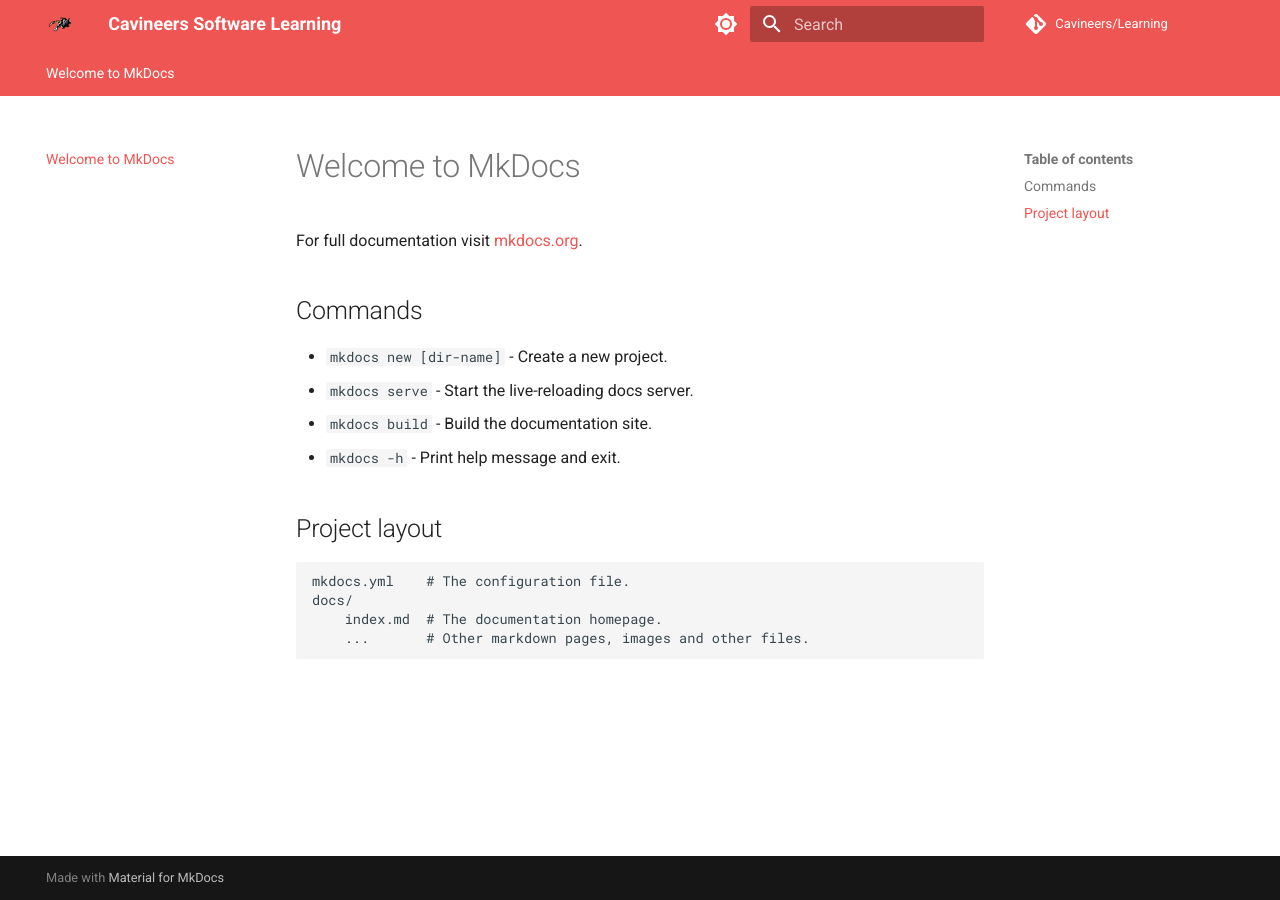
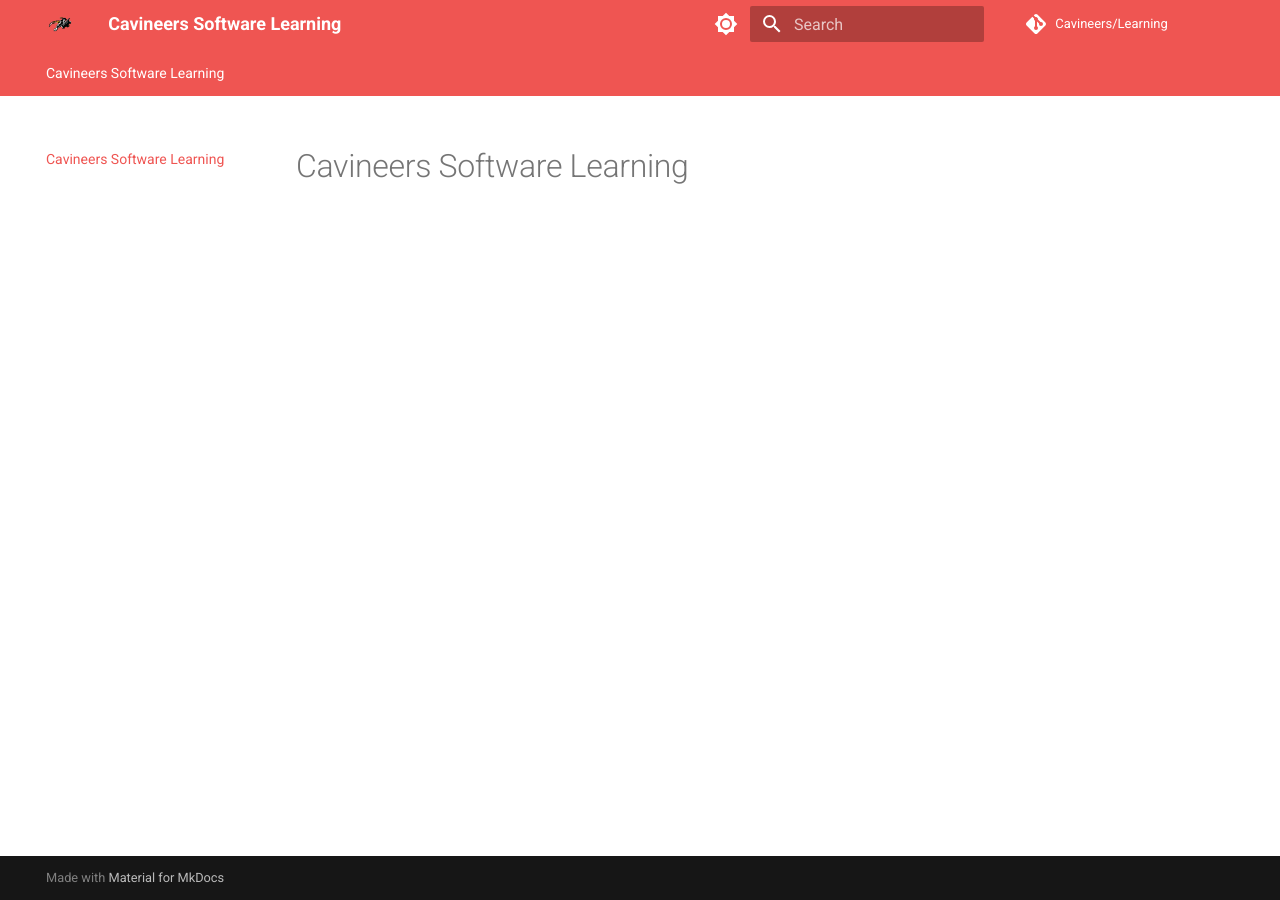
Before and after one commit to cavineers/cavineers.github.io, an MkDocs documentation site: the page built from docs/index.md, in a window 1280 px wide. Built offline with MkDocs 1.6.1 and Material for MkDocs 9.7.7, drawn with Linux system fonts in a browser that asks for light colours; comment, search, counter and statistics services are not loaded.

Commit message:
Fix: Removed unneeded things from homepage

```diff
--- a/docs/index.md
+++ b/docs/index.md
@@ -1,17 +1 @@
-# Welcome to MkDocs
-
-For full documentation visit [mkdocs.org](https://www.mkdocs.org).
-
-## Commands
-
-* `mkdocs new [dir-name]` - Create a new project.
-* `mkdocs serve` - Start the live-reloading docs server.
-* `mkdocs build` - Build the documentation site.
-* `mkdocs -h` - Print help message and exit.
-
-## Project layout
-
-    mkdocs.yml    # The configuration file.
-    docs/
-        index.md  # The documentation homepage.
-        ...       # Other markdown pages, images and other files.
+# Cavineers Software Learning
--- a/mkdocs.yml
+++ b/mkdocs.yml
@@ -48,6 +48,7 @@
       enable_creation_date: true
   - git-committers:
       repository: Cavineers/Learning
+      branch: learningdevelopment
 
 nav:
   # - Section:
```
